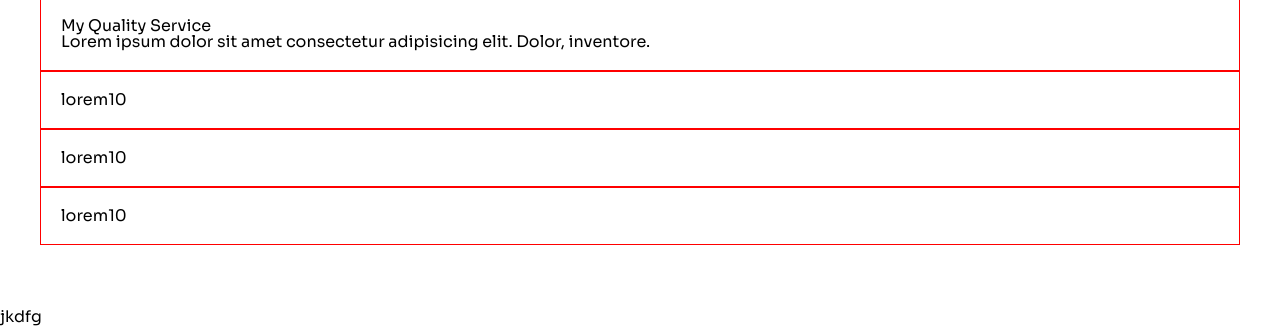
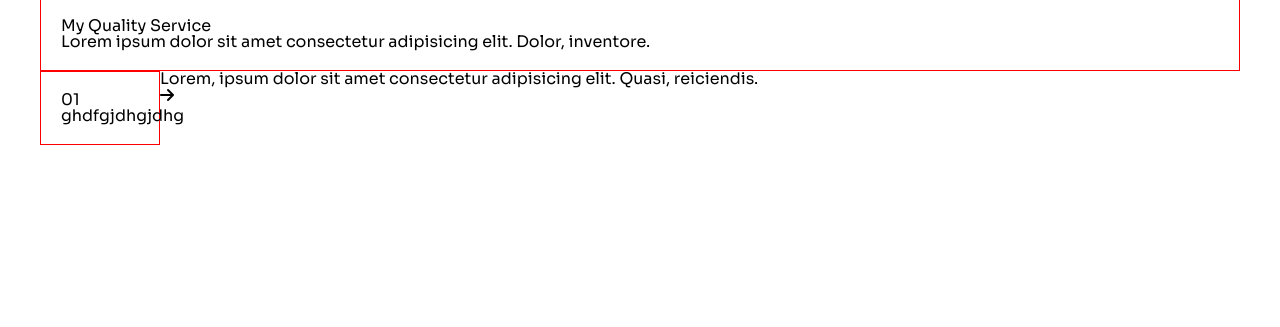
Before and after one commit to Mmahdihasan/Portfoilo, a website: page index.html in a window 1280 px wide. Shown: the part 674-1001 px from the top of the page. After the commit the page ends 883 px from the top, so only its background shows below. Drawn offline with nearby package versions, Linux system fonts and the light colour scheme.

Commit message:
quality_service

```diff
--- a/assets/scss/components/_quality.scss
+++ b/assets/scss/components/_quality.scss
@@ -0,0 +1,5 @@
+.quality_content{
+    display: grid;
+    grid-template-columns: 120px 1fr;
+
+}
--- a/index.html
+++ b/index.html
@@ -119,17 +119,25 @@
         <p class="pera">Lorem ipsum dolor sit amet consectetur adipisicing elit. Dolor, inventore.</p>
       </div>
       <div class="quality_content">
-        <div class="box">lorem10</div>
-        <div class="box">lorem10</div>
-        <div class="box">lorem10</div>
-      </div>
+          <div class="box left">
+            <span>01</span>
+            <h3>ghdfgjdhgjdhg</h3>
+          </div>
+          <div class="right">
+            <p>
+              Lorem, ipsum dolor sit amet consectetur adipisicing elit. Quasi, reiciendis.
+            </p>
+            <div class="logo">
+              <i class="fa-solid fa-arrow-right"></i>
+            </div>
+          </div>
+        </div>
     </div>
   </section>
   <br>
   <br>
   <br>
   <br>
-  <h1>jkdfg</h1>
   </div>
   </body>
 </html>
```
Also changed, not shown: assets/styles/app.css, 1 other file.
